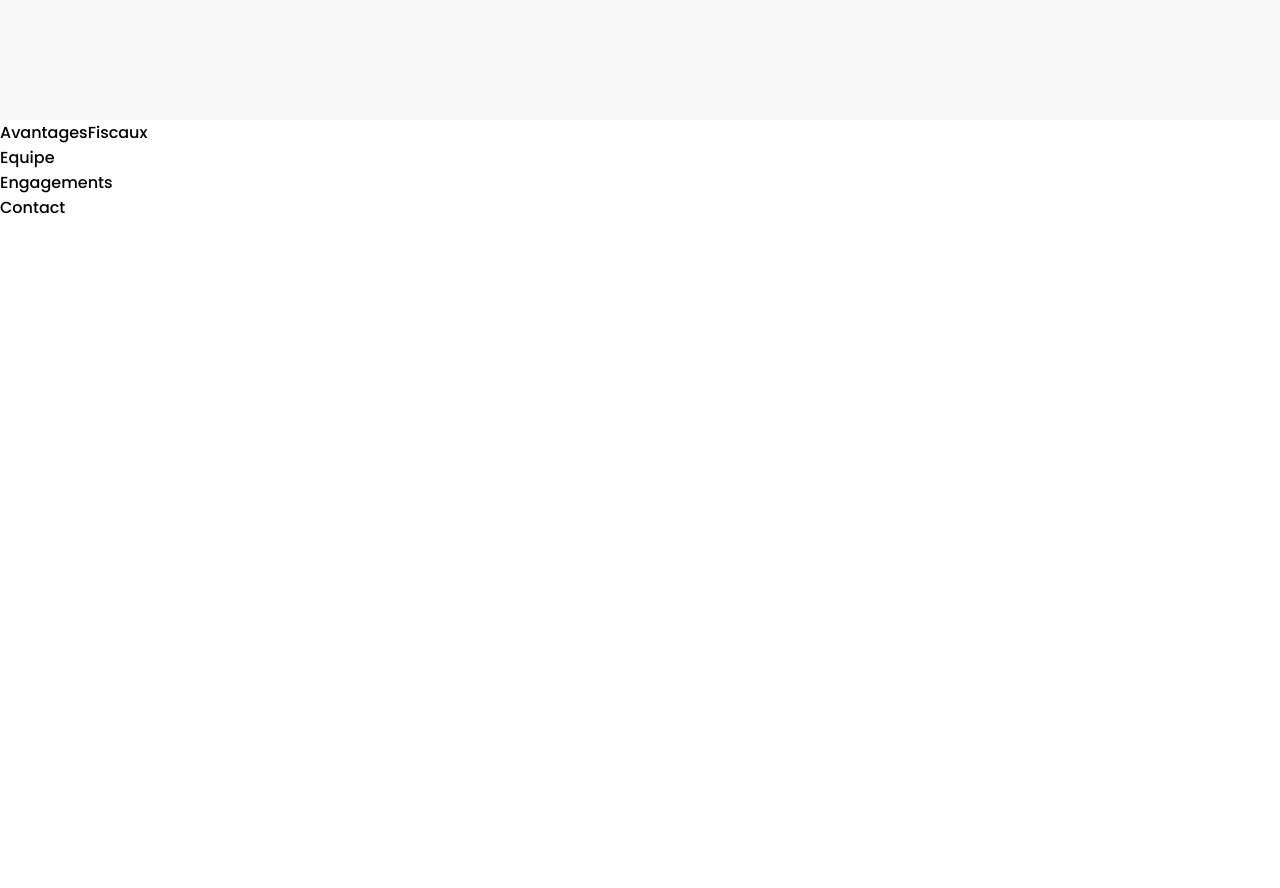
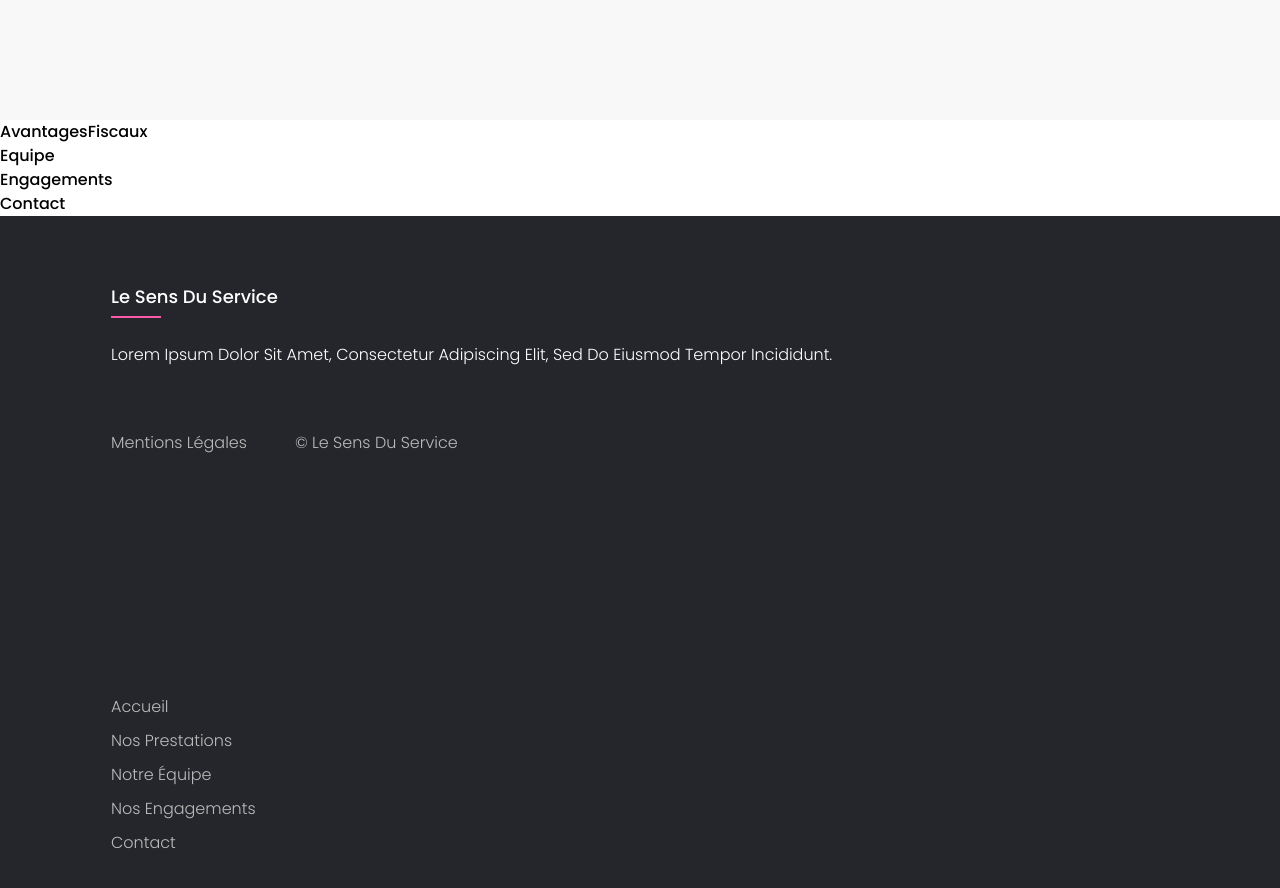
Before and after one commit to sma3inn/LeSensDuService, a React (Create React App) app in the folder frontend_react/: page / in a window 1280 px wide. Shown: the part 1000-1888 px from the top of the page. Before the commit the page ends 1220 px from the top, so only its background shows below. Built offline with nearby package versions, Linux system fonts and the light colour scheme.

Commit message:
added bg and animations

```diff
--- a/frontend_react/src/App.js
+++ b/frontend_react/src/App.js
@@ -3,6 +3,7 @@ import { Routes, Route } from 'react-router-dom'
 import LandingPage from './components/LandingPage/LandingPage'
 import Prestations from './components/Prestations/Prestations'
 import Navbar from './components/Navbar/Navbar'
+import Footer from './components/Footer/Footer'
 
 import './App.scss';
 
@@ -14,6 +15,7 @@ const App = () => {
         <Route path='/' element={<LandingPage />} />
         <Route path='/prestations' element={<Prestations />} />
       </Routes>
+      <Footer/>
     </div>
   )
 }
--- /dev/null
+++ b/frontend_react/src/components/Footer/Footer.jsx
@@ -0,0 +1,53 @@
+import React from 'react'
+import { images } from '../../constants'
+
+import './Footer.scss';
+
+const Footer = () => {
+    return (
+        <footer className="footer">
+            <div className="container">
+                <div className="row">
+                    <div className="footer-col">
+                        <h4>Le sens du service</h4>
+                        <p>Lorem ipsum dolor sit amet, consectetur adipiscing elit, sed do eiusmod tempor incididunt.</p>
+                        <div className='minirow'>
+                            <ul><li><a href="#">Mentions légales</a></li></ul>
+                            <span>© Le sens du service</span>
+                        </div>
+                    </div>
+                    <div className="footer-col">
+                        <ul>
+                            <li><a href="#">Accueil</a></li>
+                            <li><a href="#">Nos prestations</a></li>
+                            <li><a href="#">Notre équipe</a></li>
+                            <li><a href="#">Nos engagements</a></li>
+                            <li><a href="#">Contact</a></li>
+                        </ul>
+                    </div>
+                    {/*<div class="footer-col">
+                        <h4>online shop</h4>
+                        <ul>
+                            <li><a href="#">watch</a></li>
+                            <li><a href="#">bag</a></li>
+                            <li><a href="#">shoes</a></li>
+                            <li><a href="#">dress</a></li>
+                        </ul>
+                    </div>
+                    <div class="footer-col">
+                        <h4>follow us</h4>
+                        <div class="social-links">
+                            <a href="#"><i class="fab fa-facebook-f"></i></a>
+                            <a href="#"><i class="fab fa-twitter"></i></a>
+                            <a href="#"><i class="fab fa-instagram"></i></a>
+                            <a href="#"><i class="fab fa-linkedin-in"></i></a>
+                        </div>
+                    </div>
+    */}
+                </div>
+            </div>
+        </footer>
+    )
+}
+
+export default Footer
--- /dev/null
+++ b/frontend_react/src/components/Footer/Footer.scss
@@ -0,0 +1,134 @@
+body {
+    line-height: 1.5;
+    font-family: 'Poppins', sans-serif;
+}
+
+* {
+    margin: 0;
+    padding: 0;
+    box-sizing: border-box;
+}
+
+.container {
+    max-width: 1170px;
+    margin: auto;
+}
+
+.row {
+    display: flex;
+    flex-wrap: wrap;
+    gap: 15rem;
+}
+
+ul {
+    list-style: none;
+}
+
+.footer {
+    background-color: #24262b;
+    padding: 70px 0;
+}
+
+.footer-col {
+    padding: 0 15px;
+
+    p {
+        font-size: 16px;
+        text-transform: capitalize;
+        color: #ffffff;
+        text-decoration: none;
+        font-weight: 300;
+        display: block;
+        margin-bottom: 35px;
+    }
+
+    span {
+        font-size: 16px;
+        text-transform: capitalize;
+        color: #ffffff;
+        text-decoration: none;
+        font-weight: 300;
+        color: #bbbbbb;
+        display: block;
+        transition: all 0.3s ease;
+    }
+
+    .minirow {
+        margin-top: 4rem;
+        display: flex;
+        flex-wrap: wrap;
+        gap: 3rem;
+    }
+}
+
+.footer-col h4 {
+    font-size: 18px;
+    color: #ffffff;
+    text-transform: capitalize;
+    margin-bottom: 35px;
+    font-weight: 500;
+    position: relative;
+}
+
+.footer-col h4::before {
+    content: '';
+    position: absolute;
+    left: 0;
+    bottom: -10px;
+    background-color: var(--secondary-color);
+    height: 2px;
+    box-sizing: border-box;
+    width: 50px;
+}
+
+.footer-col ul li:not(:last-child) {
+    margin-bottom: 10px;
+}
+
+.footer-col ul li a {
+    font-size: 16px;
+    text-transform: capitalize;
+    color: #ffffff;
+    text-decoration: none;
+    font-weight: 300;
+    color: #bbbbbb;
+    display: block;
+    transition: all 0.3s ease;
+}
+
+.footer-col ul li a:hover {
+    color: var(--secondary-color);
+    padding-left: 8px;
+}
+
+.footer-col .social-links a {
+    display: inline-block;
+    height: 40px;
+    width: 40px;
+    background-color: rgba(255, 255, 255, 0.2);
+    margin: 0 10px 10px 0;
+    text-align: center;
+    line-height: 40px;
+    border-radius: 50%;
+    color: #ffffff;
+    transition: all 0.5s ease;
+}
+
+.footer-col .social-links a:hover {
+    color: #24262b;
+    background-color: #ffffff;
+}
+
+/*responsive*/
+@media(max-width: 767px) {
+    .footer-col {
+        width: 50%;
+        margin-bottom: 30px;
+    }
+}
+
+@media(max-width: 574px) {
+    .footer-col {
+        width: 100%;
+    }
+}
```
Also changed, not shown: 3 other files (tests, documents, lock files or other folders).
